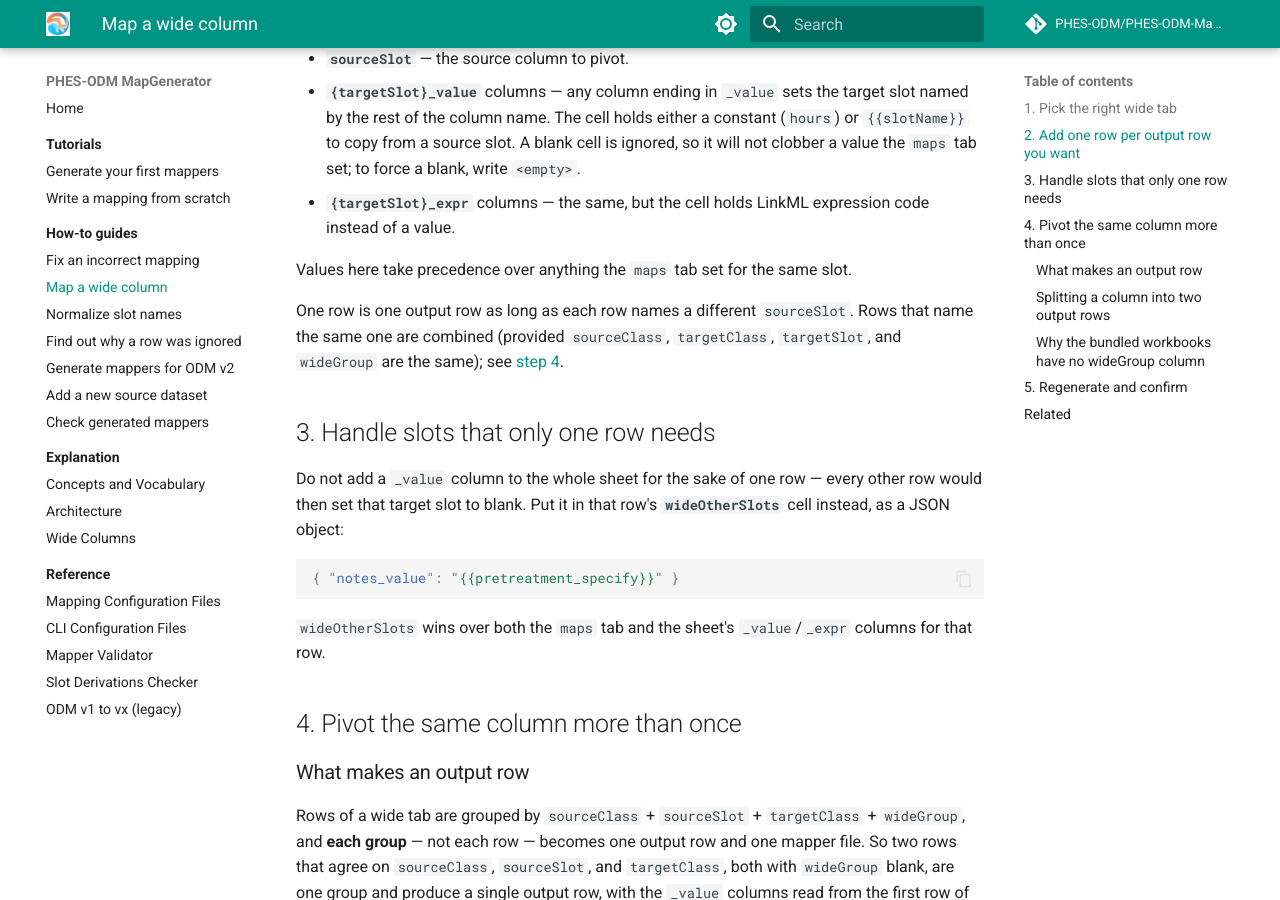
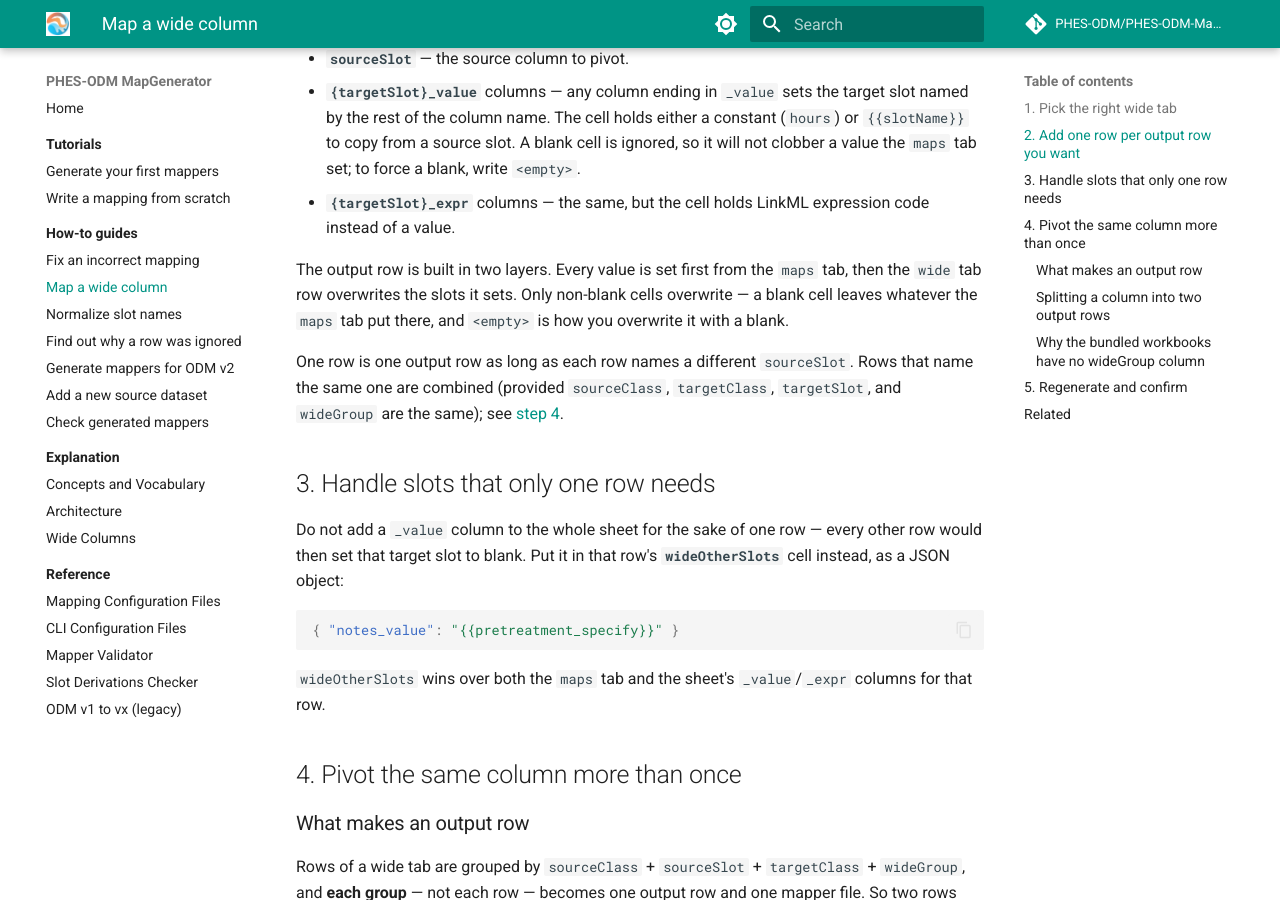
Before and after one commit to PHES-ODM/PHES-ODM-MapGenerator, an MkDocs documentation site: the page built from docs/how-to/map-a-wide-column.md, in a window 1280 px wide and 900 px high, scrolled down 764 px. Built offline with MkDocs 1.6.1 and Material for MkDocs 9.7.7, drawn with Linux system fonts in a browser that asks for light colours; comment, search, counter and statistics services are not loaded.

Commit message:
Minor clarifications

```diff
--- a/docs/how-to/map-a-wide-column.md
+++ b/docs/how-to/map-a-wide-column.md
@@ -33,7 +33,10 @@ row it produces:
 - **`{targetSlot}_expr`** columns — the same, but the cell holds LinkML
   expression code instead of a value.
 
-Values here take precedence over anything the `maps` tab set for the same slot.
+The output row is built in two layers. Every value is set first from the `maps`
+tab, then the `wide` tab row overwrites the slots it sets. Only non-blank cells
+overwrite — a blank cell leaves whatever the `maps` tab put there, and `<empty>`
+is how you overwrite it with a blank.
 
 One row is one output row as long as each row names a different `sourceSlot`.
 Rows that name the same one are combined (provided `sourceClass`,
```
Also changed, not shown: docs/explanation/architecture.md (+1 -1 lines), docs/reference/cli-config-files.md (+2 -3 lines), docs/reference/mapping-config-files.md (+11 -13 lines).
